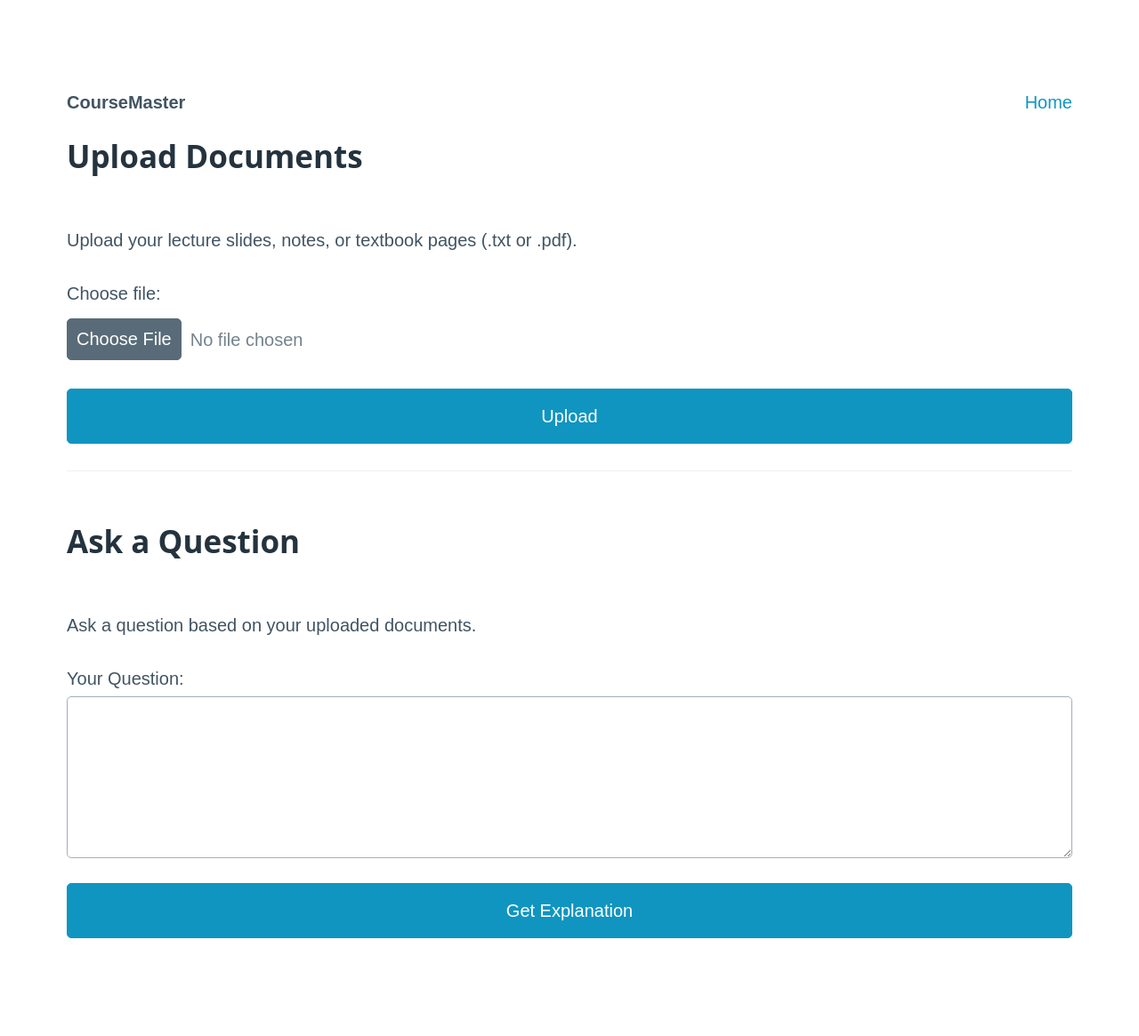
After one commit to beau-lilly/CourseMaster, a Flask app: template src/app/templates/index.html in a window 1280 px wide. The commit adds this page. Shown: the whole page at 89% size. Run offline with Flask 3, Linux system fonts and the light colour scheme; the template is opened without the code that fills it, so the values that code supplies are empty.

Commit message:
Flask backend. Jinja server side rendering. HTML templates added, with separate template files. Standard HTML form submission with full page reloads. Pico.css for styling.

```diff
--- a/src/app/main.py
+++ b/src/app/main.py
@@ -1,3 +1,80 @@
 """
 Web application entry point and routes (Flask).
 """
+
+import os
+from flask import Flask, render_template, request, redirect, url_for
+
+# We'll put our Flask app inside a function for better practice
+def create_app():
+
+    # __name__ tells Flask where to look for templates and static files
+    app = Flask(__name__)
+
+    # --- Routes ---
+
+    @app.route('/')
+    def index():
+        """Serves the homepage (index.html)."""
+        return render_template('index.html')
+
+    @app.route('/upload', methods=['POST'])
+    def upload_file():
+        """Handles the file upload form."""
+        if 'document' not in request.files:
+            # Handle error
+            return redirect(url_for('index'))
+
+        file = request.files['document']
+
+        if file.filename == '':
+            # Handle error
+            return redirect(url_for('index'))
+
+        if file:
+            # --- ML LOGIC PLUG-IN ---
+            # TODO: 1. Save the file to a secure location (e.g., data/raw/)
+            # TODO: 2. Call a function from src.core.ingestion to process the file
+            #       (e.g., ingestion.process_uploaded_file(file_path))
+            print(f"File {file.filename} uploaded successfully.") # Placeholder
+
+        # Send the user back to the homepage
+        return redirect(url_for('index'))
+
+
+    @app.route('/ask', methods=['POST'])
+    def ask_question():
+        """Handles the question form submission (Decision B2.2)."""
+
+        # Get the question from the form
+        question_text = request.form['question_text']
+
+        # --- ML LOGIC PLUG-IN ---
+        # TODO: 1. Call a function from src.core.rag to get the answer
+        #       (e.g., result = rag.answer_question(question_text))
+
+        # --- DUMMY DATA (for testing the frontend) ---
+        # Replace this with the actual result from your RAG function
+        dummy_explanation = f"This is a dummy explanation for your question: '{question_text}'. The system will generate a real answer here."
+        dummy_chunks = [
+            {"text": "This is the first dummy chunk of text from a document.", "source": "dummy_doc_1.pdf"},
+            {"text": "This is a second, even more relevant dummy chunk.", "source": "dummy_doc_2.pdf"},
+        ]
+        # --- END DUMMY DATA ---
+
+        # Render the answer.html page, passing in the data
+        return render_template(
+            'answer.html',
+            question=question_text,
+            explanation=dummy_explanation, # Use dummy_explanation
+            chunks=dummy_chunks            # Use dummy_chunks
+        )
+
+    return app
+
+# --- Entry Point ---
+# This block runs when you execute 'python src/app/main.py'
+if __name__ == '__main__':
+    app = create_app()
+    # debug=True automatically reloads the server when you save changes
+    app.run(debug=True)
--- a/src/app/static/css/style.css
+++ b/src/app/static/css/style.css
@@ -1,2 +1,9 @@
 /* Global styles */
 body { font-family: sans-serif; }
+
+
+details {
+    background-color: #f7f7f7;
+    border: 1px solid #ddd;
+    margin-bottom: 1rem;
+}
--- /dev/null
+++ b/src/app/templates/index.html
@@ -0,0 +1,27 @@
+{% extends "layout.html" %}
+
+{% block content %}
+
+    <h2>Upload Documents</h2>
+    <p>Upload your lecture slides, notes, or textbook pages (.txt or .pdf).</p>
+
+    <form action="{{ url_for('upload_file') }}" method="POST" enctype="multipart/form-data">
+        <label for="document">
+            Choose file:
+            <input type="file" id="document" name="document" required>
+        </label>
+        <button type="submit">Upload</button>
+    </form>
+
+    <hr>
+
+    <h2>Ask a Question</h2>
+    <p>Ask a question based on your uploaded documents.</p>
+
+    <form action="{{ url_for('ask_question') }}" method="POST">
+        <label for="question_text">Your Question:</label>
+        <textarea id="question_text" name="question_text" rows="5" required></textarea>
+        <button type="submit">Get Explanation</button>
+    </form>
+
+{% endblock %}
--- /dev/null
+++ b/src/app/templates/layout.html
@@ -0,0 +1,26 @@
+<!DOCTYPE html>
+<html lang="en">
+<head>
+    <meta charset="UTF-8">
+    <meta name="viewport" content="width=device-width, initial-scale=1.0">
+    <title>CourseMaster</title>
+
+    <link rel="stylesheet" href="https://cdn.jsdelivr.net/npm/@picocss/pico@1/css/pico.min.css">
+
+    <link rel="stylesheet" href="{{ url_for('static', filename='css/style.css') }}">
+</head>
+<body>
+    <main class="container">
+        <nav>
+            <ul>
+                <li><strong>CourseMaster</strong></li>
+            </ul>
+            <ul>
+                <li><a href="{{ url_for('index') }}">Home</a></li>
+            </ul>
+        </nav>
+
+        {% block content %}{% endblock %}
+    </main>
+</body>
+</html>
```
Also changed, not shown: requirements.txt (+7 -13 lines), src/app/templates/answer.html (added, +34 -0 lines).
